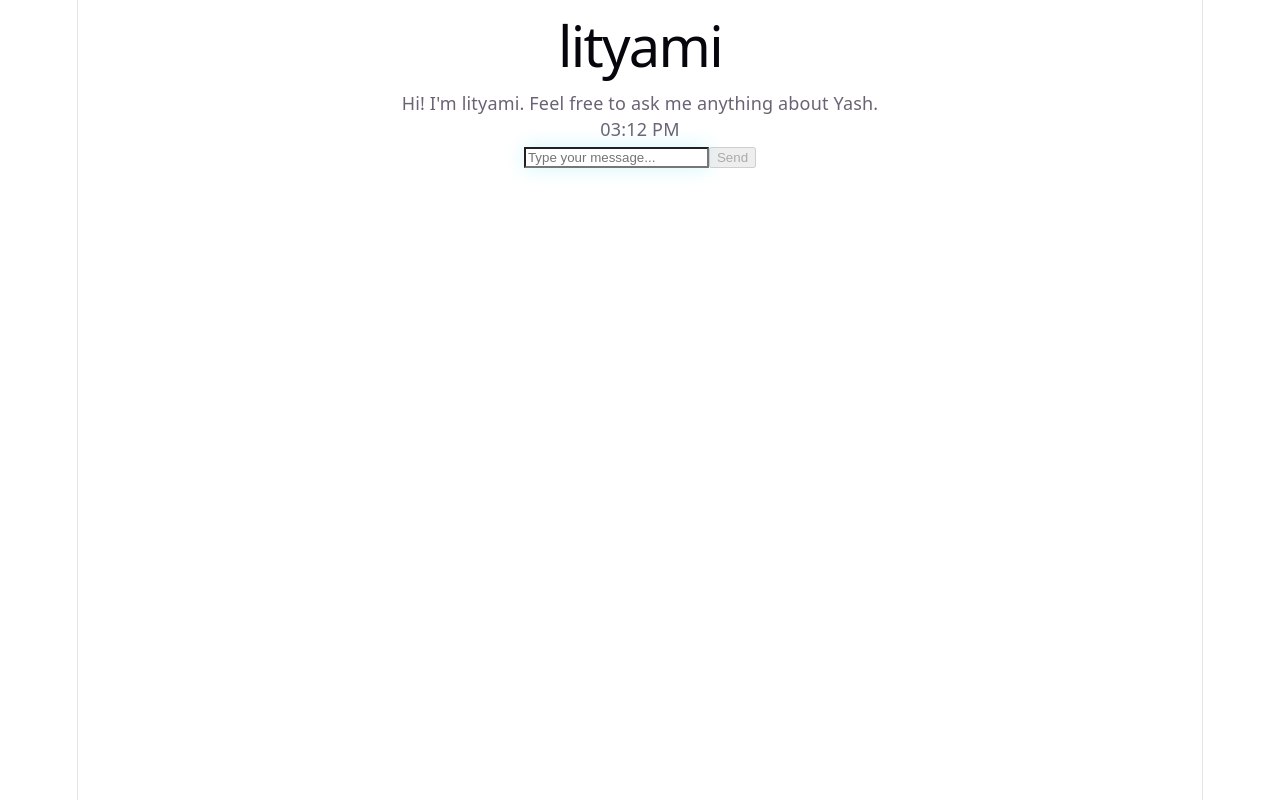
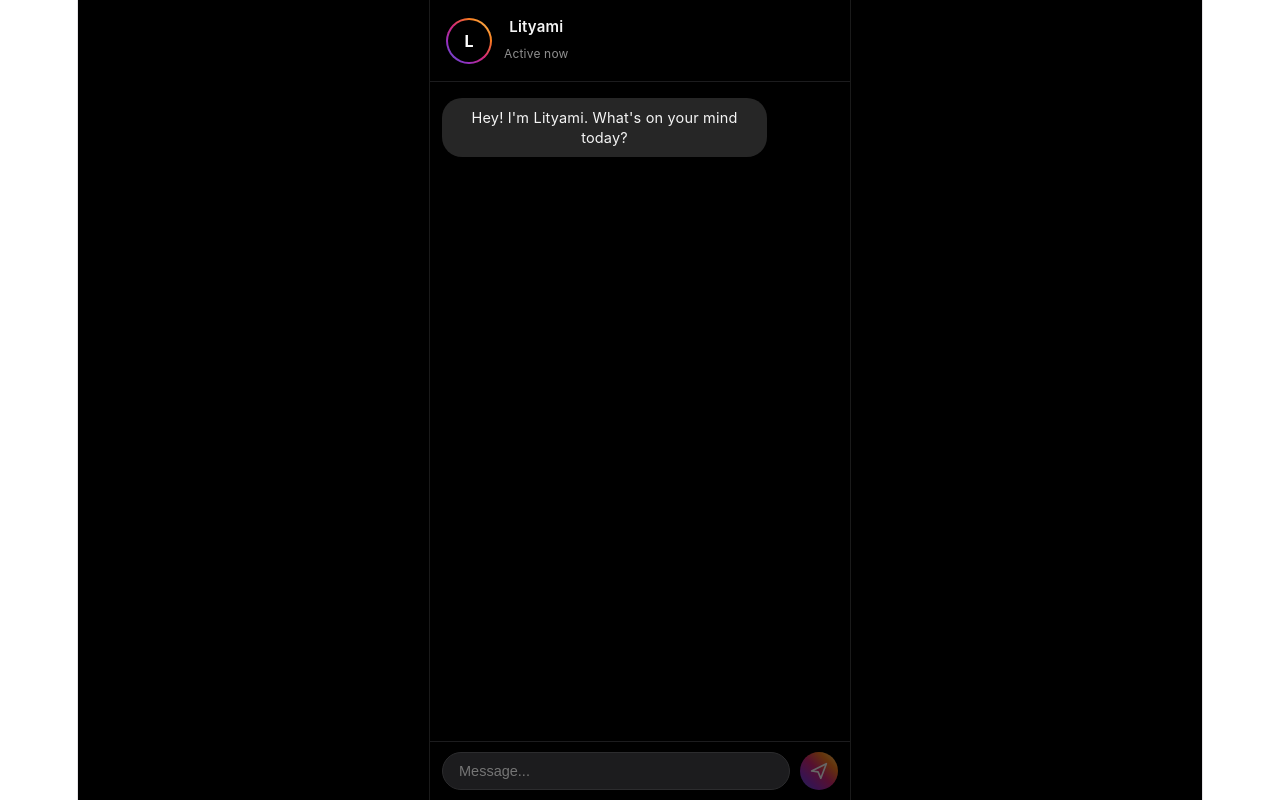
Before and after one commit to lityami97/dating-assistant, a React app in the folder frontend/: page / in a window 1280 px wide. Built offline with nearby package versions, Linux system fonts and the light colour scheme; the HTML template or start-up script is replaced by a standard one.

Commit message:
Fix Groq model name

```diff
--- a/frontend/src/App.jsx
+++ b/frontend/src/App.jsx
@@ -1,154 +1,287 @@
-import { useState, useRef, useEffect } from "react";
+import { useEffect, useRef, useState } from "react";
 
 const API = "https://dating-assistant-production.up.railway.app";
+
+const INSTA_GRADIENT =
+  "linear-gradient(45deg, #4f5bd5, #962fbf, #d62976, #fa7e1e, #feda75)";
 
 export default function App() {
   const [messages, setMessages] = useState([
     {
-      id: 1,
-      text: "Hi! I'm lityami. Feel free to ask me anything about Yash.",
-      sender: "bot",
-      timestamp: new Date(),
+      role: "assistant",
+      text: "Hey! I'm Lityami. What's on your mind today?",
     },
   ]);
   const [question, setQuestion] = useState("");
   const [loading, setLoading] = useState(false);
-  const messagesEndRef = useRef(null);
-
-  const scrollToBottom = () => {
-    messagesEndRef.current?.scrollIntoView({ behavior: "smooth" });
-  };
+  const scrollRef = useRef(null);
 
   useEffect(() => {
-    scrollToBottom();
-  }, [messages]);
+    scrollRef.current?.scrollTo({
+      top: scrollRef.current.scrollHeight,
+      behavior: "smooth",
+    });
+  }, [messages, loading]);
 
-  async function sendMessage(e) {
-    e.preventDefault();
-    if (!question.trim()) return;
+  async function sendMessage() {
+    const text = question.trim();
+    if (!text || loading) return;
 
-    // Add user message
-    const userMessage = {
-      id: messages.length + 1,
-      text: question,
-      sender: "user",
-      timestamp: new Date(),
-    };
-
-    setMessages((prev) => [...prev, userMessage]);
+    setMessages((prev) => [...prev, { role: "user", text }]);
     setQuestion("");
     setLoading(true);
 
     try {
       const res = await fetch(`${API}/chat`, {
         method: "POST",
-        headers: {
-          "Content-Type": "application/json",
-        },
-        body: JSON.stringify({
-          question,
-          user_id: "user1",
-        }),
+        headers: { "Content-Type": "application/json" },
+        body: JSON.stringify({ question: text, user_id: "user1" }),
       });
-
       const data = await res.json();
-
-      const botMessage = {
-        id: messages.length + 2,
-        text: data.response || "Sorry, I couldn't process that. Please try again.",
-        sender: "bot",
-        timestamp: new Date(),
-      };
-
-      setMessages((prev) => [...prev, botMessage]);
-    } catch (error) {
-      console.error("Error:", error);
-      const errorMessage = {
-        id: messages.length + 2,
-        text: "Oops! Something went wrong. Please try again.",
-        sender: "bot",
-        timestamp: new Date(),
-      };
-      setMessages((prev) => [...prev, errorMessage]);
+      setMessages((prev) => [
+        ...prev,
+        { role: "assistant", text: data.response },
+      ]);
+    } catch (err) {
+      setMessages((prev) => [
+        ...prev,
+        { role: "assistant", text: "Something went wrong. Try again?" },
+      ]);
     } finally {
       setLoading(false);
     }
   }
 
   return (
-    <div className="flex flex-col h-screen bg-black text-white overflow-hidden">
-      {/* HEADER */}
-      <div className="border-b border-gray-800 px-6 py-8 flex-shrink-0">
-        <h1 className="text-4xl font-bold tracking-tight text-center">
-          lityami
-        </h1>
+    <div style={styles.page}>
+      <div style={styles.app}>
+        {/* Header */}
+        <div style={styles.header}>
+          <div style={styles.avatarRing}>
+            <div style={styles.avatar}>L</div>
+          </div>
+          <div>
+            <div style={styles.headerName}>Lityami</div>
+            <div style={styles.headerStatus}>Active now</div>
+          </div>
         </div>
 
-      {/* MESSAGES CONTAINER */}
-      <div className="flex-1 overflow-y-auto px-6 py-8">
-        <div className="max-w-3xl mx-auto space-y-6">
-          {messages.map((msg) => (
+        {/* Messages */}
+        <div style={styles.thread} ref={scrollRef}>
+          {messages.map((m, i) => (
             <div
-              key={msg.id}
-              className={`flex ${
-                msg.sender === "user" ? "justify-end" : "justify-start"
-              }`}
+              key={i}
+              style={{
+                ...styles.bubbleRow,
+                justifyContent:
+                  m.role === "user" ? "flex-end" : "flex-start",
+              }}
             >
               <div
-                className={`max-w-md px-6 py-4 text-base leading-relaxed break-words ${
-                  msg.sender === "user"
-                    ? "bg-gray-900 text-white"
-                    : "text-gray-200"
-                }`}
+                style={
+                  m.role === "user"
+                    ? styles.bubbleUser
+                    : styles.bubbleAssistant
+                }
               >
-                <p>{msg.text}</p>
-                <span className="text-xs text-gray-500 mt-2 block">
-                  {msg.timestamp.toLocaleTimeString([], {
-                    hour: "2-digit",
-                    minute: "2-digit",
-                  })}
-                </span>
+                {m.text}
               </div>
             </div>
           ))}
 
           {loading && (
-            <div className="flex justify-start">
-              <div className="text-gray-500 text-base">
-                <span className="animate-pulse">●●●</span>
+            <div style={{ ...styles.bubbleRow, justifyContent: "flex-start" }}>
+              <div style={styles.bubbleAssistant}>
+                <TypingDots />
               </div>
             </div>
           )}
-
-          <div ref={messagesEndRef} />
-        </div>
         </div>
 
-      {/* INPUT AREA */}
-      <div className="border-t border-gray-800 px-6 py-6 flex-shrink-0">
-        <form onSubmit={sendMessage} className="max-w-3xl mx-auto">
-          <div className="flex gap-3 items-center">
+        {/* Composer */}
+        <div style={styles.composer}>
           <input
-              type="text"
             value={question}
             onChange={(e) => setQuestion(e.target.value)}
-              placeholder="Type your message..."
-              disabled={loading}
-              className="flex-1 px-6 py-4 bg-gray-950 border border-cyan-500 rounded-lg text-white placeholder-gray-600 focus:outline-none focus:ring-2 focus:ring-cyan-400 focus:border-transparent transition-all disabled:opacity-50 disabled:cursor-not-allowed text-base"
-              style={{
-                boxShadow: "0 0 20px rgba(34, 211, 238, 0.2)",
-              }}
+            onKeyDown={(e) => e.key === "Enter" && sendMessage()}
+            placeholder="Message..."
+            style={styles.input}
           />
           <button
-              type="submit"
+            onClick={sendMessage}
             disabled={loading || !question.trim()}
-              className="px-6 py-4 bg-cyan-600 hover:bg-cyan-700 text-white rounded-lg font-medium transition-all disabled:opacity-50 disabled:cursor-not-allowed whitespace-nowrap"
+            style={{
+              ...styles.sendBtn,
+              opacity: loading || !question.trim() ? 0.4 : 1,
+            }}
+            aria-label="Send message"
           >
-              {loading ? "..." : "Send"}
+            <SendIcon />
           </button>
         </div>
-        </form>
       </div>
     </div>
   );
 }
+
+function TypingDots() {
+  return (
+    <div style={styles.typing}>
+      <span style={{ ...styles.dot, animationDelay: "0s" }} />
+      <span style={{ ...styles.dot, animationDelay: "0.15s" }} />
+      <span style={{ ...styles.dot, animationDelay: "0.3s" }} />
+      <style>{`
+        @keyframes bounce {
+          0%, 60%, 100% { transform: translateY(0); opacity: 0.4; }
+          30% { transform: translateY(-4px); opacity: 1; }
+        }
+      `}</style>
+    </div>
+  );
+}
+
+function SendIcon() {
+  return (
+    <svg width="22" height="22" viewBox="0 0 24 24" fill="none">
+      <path
+        d="M4 12L20 4L14 20L11 13L4 12Z"
+        stroke="white"
+        strokeWidth="1.8"
+        strokeLinejoin="round"
+        strokeLinecap="round"
+      />
+    </svg>
+  );
+}
+
+const styles = {
+  page: {
+    minHeight: "100vh",
+    background: "#000",
+    display: "flex",
+    justifyContent: "center",
+    fontFamily:
+      "-apple-system, BlinkMacSystemFont, 'Segoe UI', Roboto, Helvetica, Arial, sans-serif",
+  },
+  app: {
+    width: "100%",
+    maxWidth: "420px",
+    height: "100vh",
+    display: "flex",
+    flexDirection: "column",
+    background: "#000",
+    borderLeft: "1px solid #1a1a1a",
+    borderRight: "1px solid #1a1a1a",
+  },
+  header: {
+    display: "flex",
+    alignItems: "center",
+    gap: "12px",
+    padding: "14px 16px",
+    borderBottom: "1px solid #1c1c1e",
+  },
+  avatarRing: {
+    width: "42px",
+    height: "42px",
+    borderRadius: "50%",
+    padding: "2px",
+    background: INSTA_GRADIENT,
+    display: "flex",
+    alignItems: "center",
+    justifyContent: "center",
+  },
+  avatar: {
+    width: "100%",
+    height: "100%",
+    borderRadius: "50%",
+    background: "#000",
+    color: "#fff",
+    display: "flex",
+    alignItems: "center",
+    justifyContent: "center",
+    fontWeight: 700,
+    fontSize: "16px",
+  },
+  headerName: {
+    color: "#f5f5f5",
+    fontSize: "15px",
+    fontWeight: 600,
+  },
+  headerStatus: {
+    color: "#8e8e8e",
+    fontSize: "12px",
+    marginTop: "1px",
+  },
+  thread: {
+    flex: 1,
+    overflowY: "auto",
+    padding: "16px 12px",
+    display: "flex",
+    flexDirection: "column",
+    gap: "8px",
+  },
+  bubbleRow: {
+    display: "flex",
+    width: "100%",
+  },
+  bubbleUser: {
+    maxWidth: "75%",
+    padding: "10px 14px",
+    borderRadius: "20px",
+    color: "#fff",
+    fontSize: "14.5px",
+    lineHeight: 1.35,
+    background: INSTA_GRADIENT,
+  },
+  bubbleAssistant: {
+    maxWidth: "75%",
+    padding: "10px 14px",
+    borderRadius: "20px",
+    color: "#f5f5f5",
+    fontSize: "14.5px",
+    lineHeight: 1.35,
+    background: "#262626",
+  },
+  typing: {
+    display: "flex",
+    gap: "4px",
+    padding: "2px 0",
+  },
+  dot: {
+    width: "6px",
+    height: "6px",
+    borderRadius: "50%",
+    background: "#b3b3b3",
+    display: "inline-block",
+    animation: "bounce 1s infinite",
+  },
+  composer: {
+    display: "flex",
+    alignItems: "center",
+    gap: "10px",
+    padding: "10px 12px",
+    borderTop: "1px solid #1c1c1e",
+  },
+  input: {
+    flex: 1,
+    background: "#1c1c1e",
+    border: "1px solid #2c2c2e",
+    borderRadius: "999px",
+    padding: "10px 16px",
+    color: "#f5f5f5",
+    fontSize: "14.5px",
+    outline: "none",
+  },
+  sendBtn: {
+    width: "38px",
+    height: "38px",
+    borderRadius: "50%",
+    border: "none",
+    background: INSTA_GRADIENT,
+    display: "flex",
+    alignItems: "center",
+    justifyContent: "center",
+    cursor: "pointer",
+    flexShrink: 0,
+  },
+};
```
Lines whose indentation alone changed are shown as unchanged.
